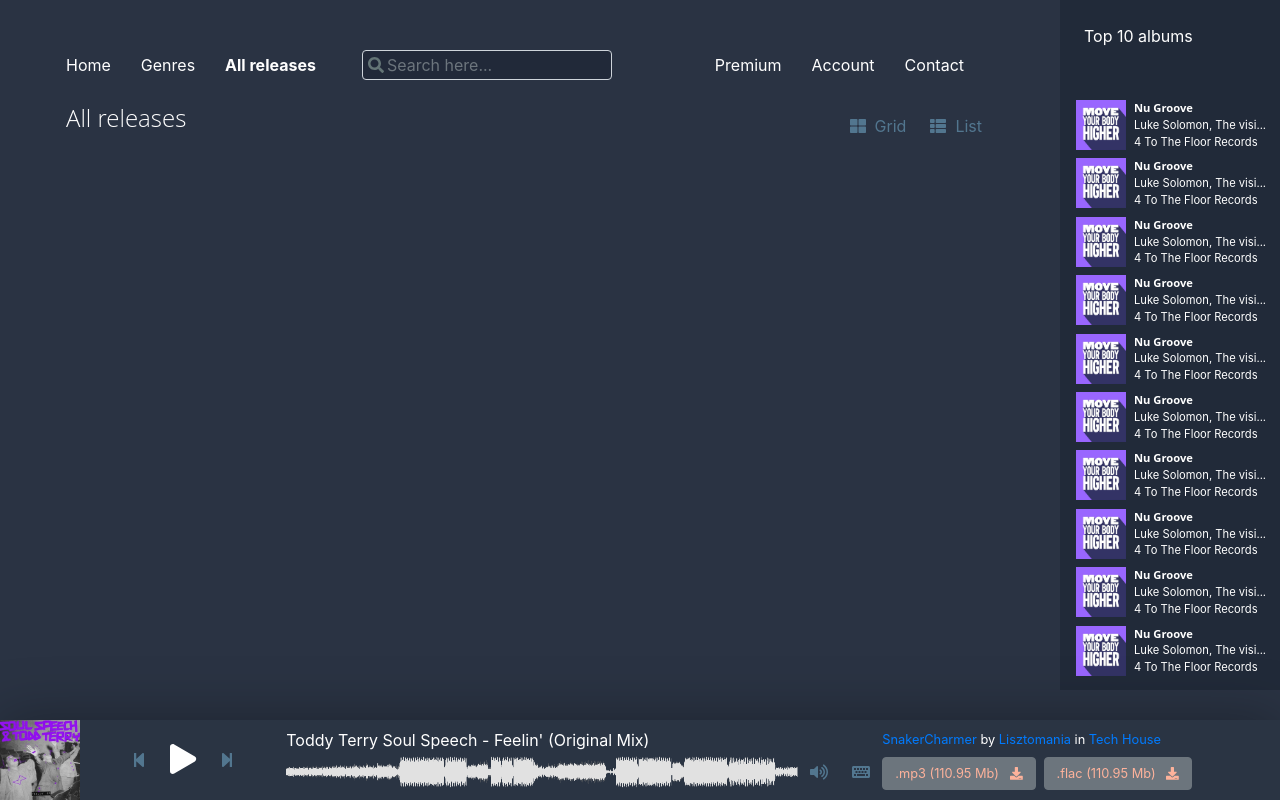
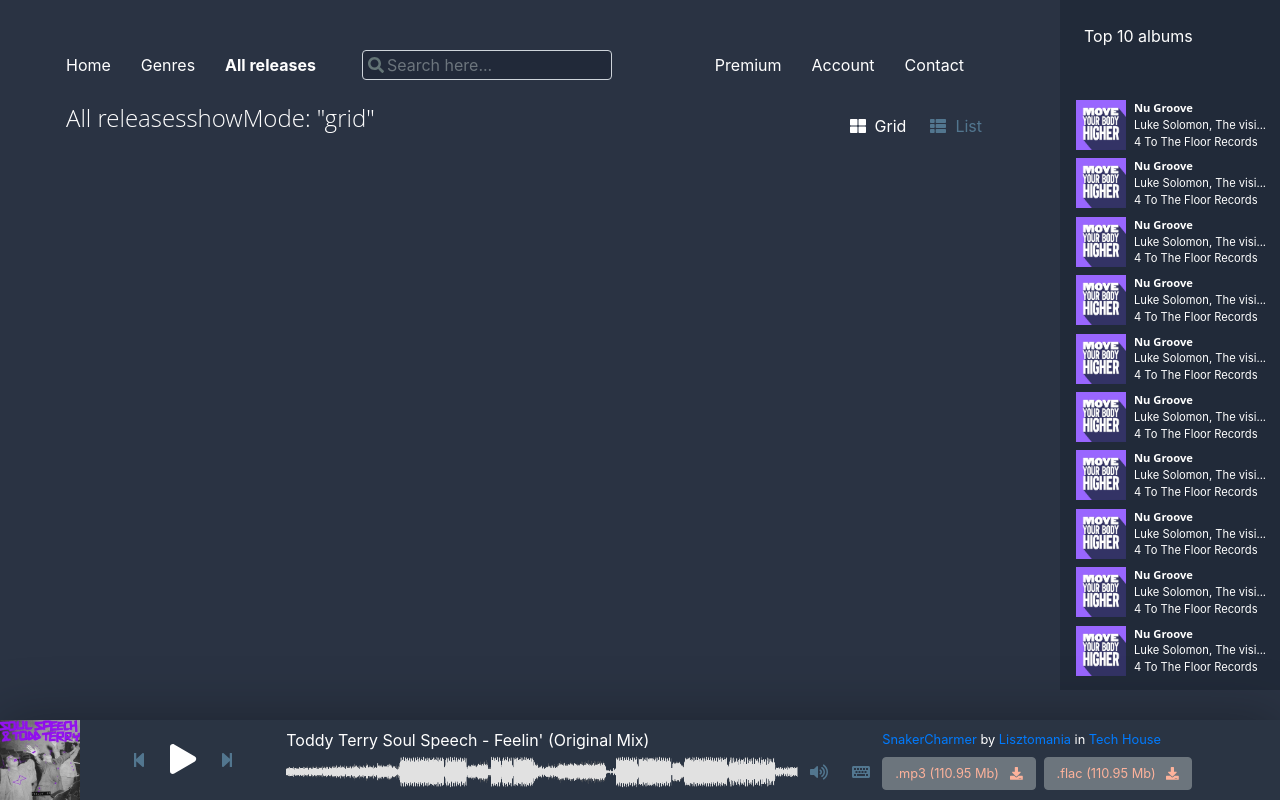
Before and after one commit to Brightness999/music-album, a React (Create React App) app: page /all-releases in a window 1280 px wide. Built offline with nearby package versions, Linux system fonts and the light colour scheme.

Commit message:
fix(reducer): store

```diff
--- a/src/assets/CSS/theme/main.scss
+++ b/src/assets/CSS/theme/main.scss
@@ -178,6 +178,10 @@ header a {
         box-shadow: none !important; // force override from bootstrap
         background-color: #ffffff00 !important; // force override from bootstrap
     }
+    &.active {
+        color: white;
+        background-color: #ffffff00 !important; // force override from bootstrap
+    }
     &.normal-control {
         color: #52768f;
         &:hover {
--- a/src/pages/AllReleases.tsx
+++ b/src/pages/AllReleases.tsx
@@ -2,24 +2,21 @@ import React from 'react';
 import { Button } from 'reactstrap';
 import { FontAwesomeIcon } from '@fortawesome/react-fontawesome';
 import { faThLarge, faThList } from '@fortawesome/free-solid-svg-icons';
-import { setShowMode, SHOW_MODE } from "../store";
-import { Dispatch } from 'redux';
-import { connect } from 'react-redux';
+import { setShowMode, SHOW_MODE, StoreState, selectShowMode } from "../store";
+import { connect, ConnectedProps, useSelector, useDispatch } from 'react-redux';
 
-interface IProps {
-    dispatch?: Dispatch<any>;
-  }
-
-export function AllReleases({dispatch}: IProps) {
+export default function AllReleases() {
+    const showMode = useSelector((state: StoreState) => state.showMode);
+    const dispatch = useDispatch();
     return (
         <div className="page">
             <div className="d-flex justify-content-between">
-                <p className="page-title">All releases</p>
+                <p className="page-title">All releases{'showMode: "'+showMode+'"'}</p>
                 <div className="d-flex align-items-center">
-                    <Button className="hl-control normal-control" onClick={() => dispatch && dispatch(setShowMode(SHOW_MODE.GRID))}>
+                    <Button className="hl-control normal-control" active={showMode === SHOW_MODE.GRID} onClick={() => dispatch && dispatch(setShowMode(SHOW_MODE.GRID))}>
                         <FontAwesomeIcon icon={faThLarge} />&nbsp;&nbsp;Grid
                     </Button>
-                    <Button className="hl-control normal-control" onClick={() => dispatch && dispatch(setShowMode(SHOW_MODE.LIST))}>
+                    <Button className="hl-control normal-control" active={showMode === SHOW_MODE.LIST} onClick={() => dispatch && dispatch(setShowMode(SHOW_MODE.LIST))}>
                         <FontAwesomeIcon icon={faThList} />&nbsp;&nbsp;List
                     </Button>
                 </div>
@@ -28,5 +25,3 @@ export function AllReleases({dispatch}: IProps) {
         </div>
     );
 }
-
-export default connect()(AllReleases);
--- a/src/store.ts
+++ b/src/store.ts
@@ -1,5 +1,6 @@
 import { createStore, combineReducers } from "redux";
 import { devToolsEnhancer } from "redux-devtools-extension";
+import { useSelector } from "react-redux";
 
 export interface StoreState {
   showMode: string;
@@ -10,7 +11,9 @@ export const SHOW_MODE = {
     LIST: 'list'
 }
 
-export const initialState: StoreState = { showMode: SHOW_MODE.GRID };
+export const initialState: StoreState = {
+    showMode: SHOW_MODE.GRID
+};
 
 // Actions
 export const SET_SHOW_MODE = "SET_SHOW_MODE";
@@ -20,6 +23,9 @@ export interface SetShowMode {
   showMode: string;
 }
 export const setShowMode = (showMode: string) => ({ type: SET_SHOW_MODE, showMode: showMode });
+
+// Selectors
+export const selectShowMode = (state: StoreState) => state.showMode;
 
 // Reducer
 export const reducer = (state: StoreState = initialState, action: SetShowMode): StoreState => {
@@ -31,10 +37,8 @@ export const reducer = (state: StoreState = initialState, action: SetShowMode):
   }
 };
 
-const rootReducer = combineReducers({ reducer });
-
 // Store
 export const store = createStore(
-  rootReducer,
+  reducer,
   devToolsEnhancer({}),
 );
```
